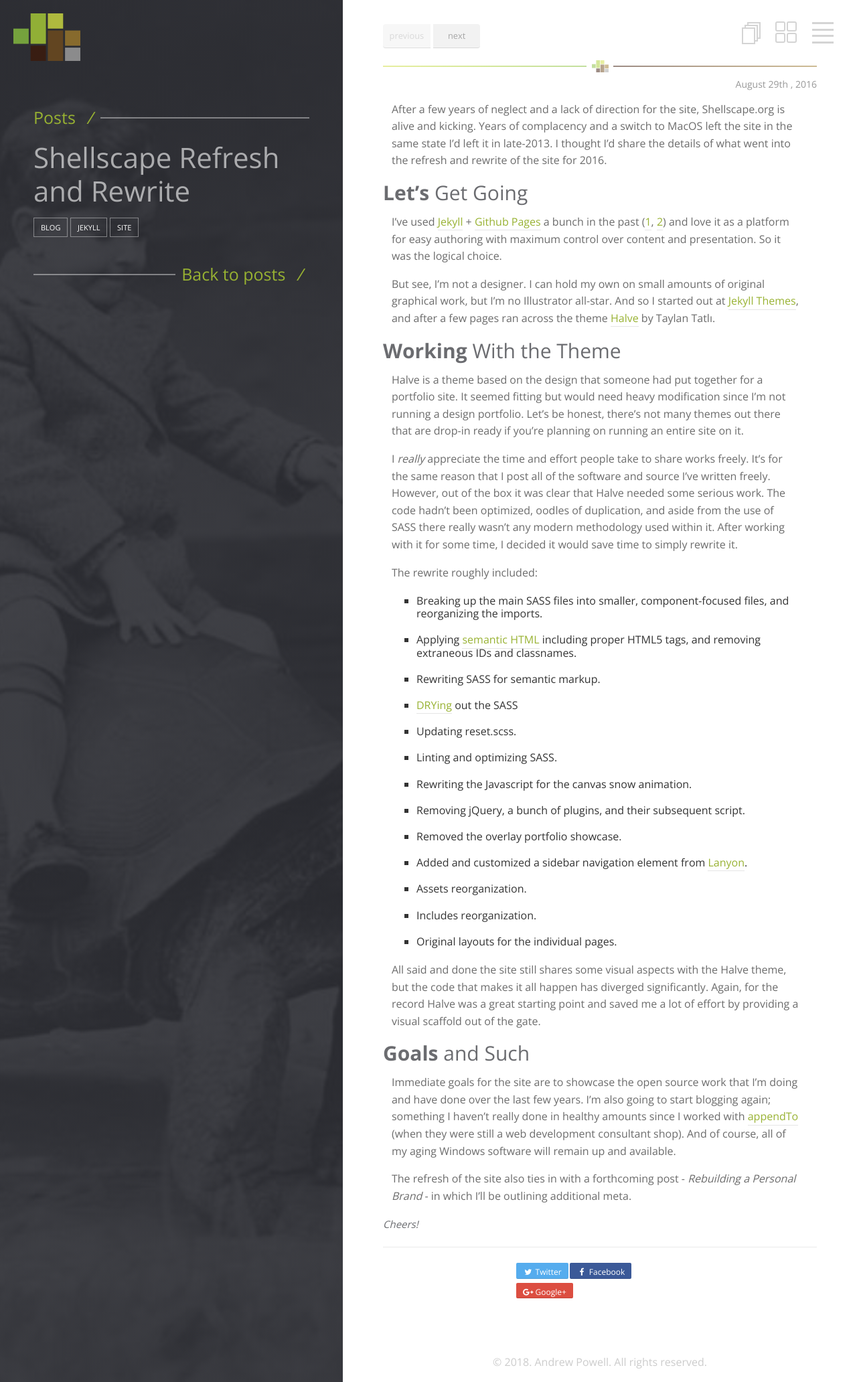
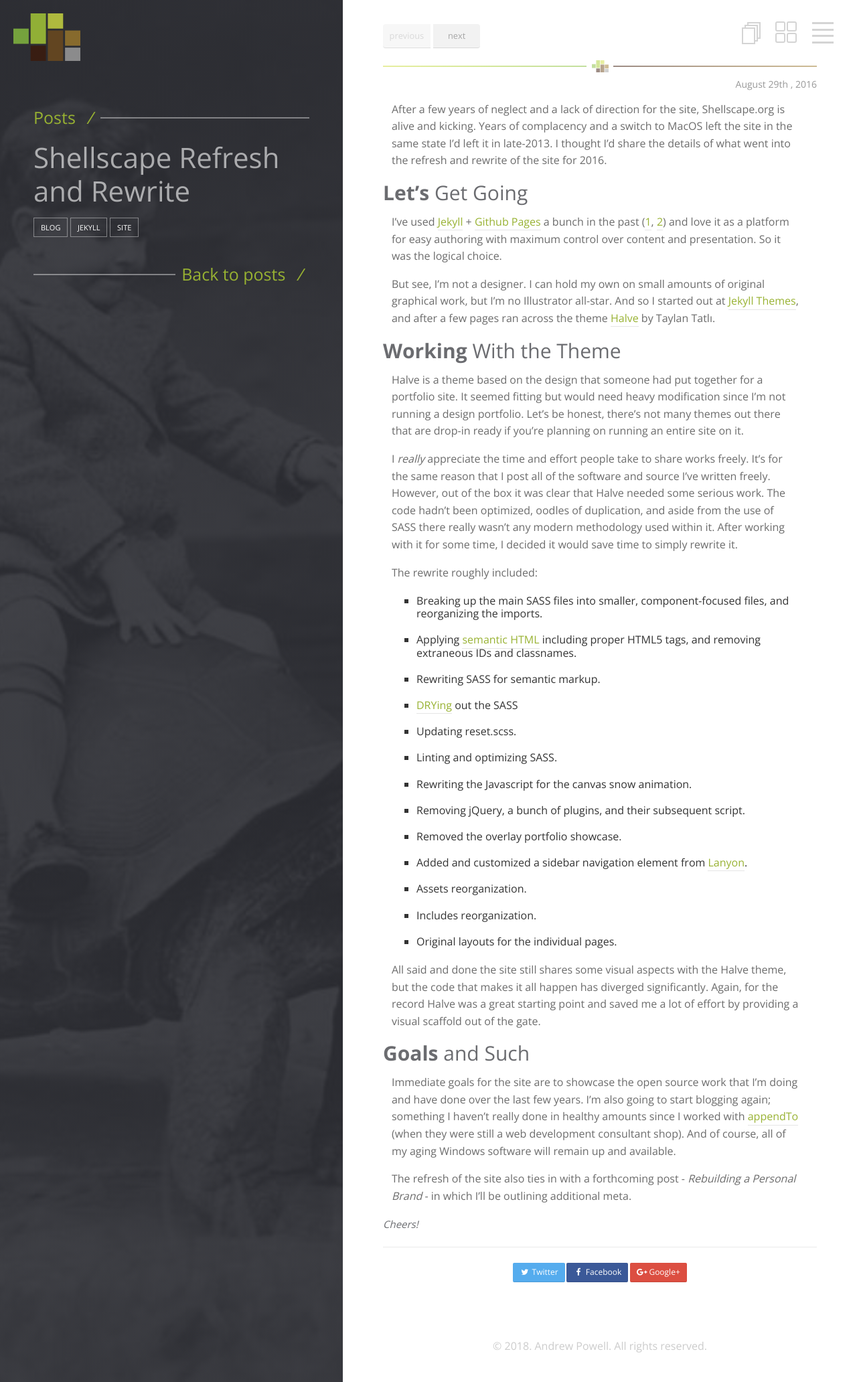
Before and after one commit to shellscape/shellscape.github.io, a Jekyll site: the page built from _posts/2016-08-29-shellscape-refresh-rewrite.md, in a window 1280 px wide. Shown: the whole page at 67% size. Built offline with Jekyll 4.4.1, drawn with Linux system fonts in a browser that asks for light colours; nearby versions of some CDN libraries; comment, search, counter and statistics services are not loaded.

Commit message:
fix share buttons

```diff
--- a/_sass/_post.scss
+++ b/_sass/_post.scss
@@ -235,10 +235,11 @@
 
 #share {
   margin: 1rem auto 2rem auto;
-  width: 25rem;
+  width: 26rem;
 
   > .btn {
     font-size: 1.2rem;
+    padding-bottom: 0.6rem !important;
   }
 }
 
```
